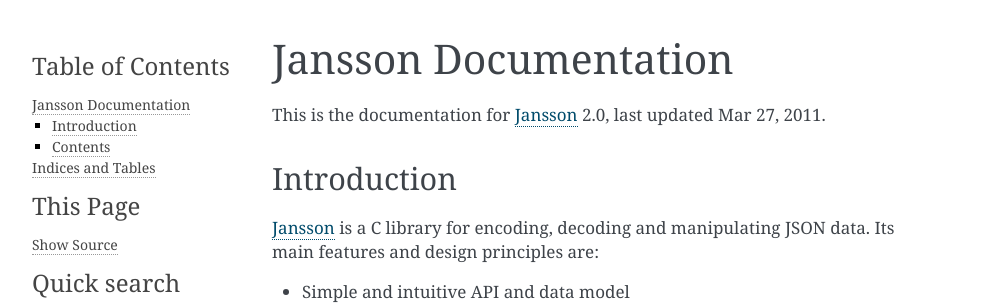
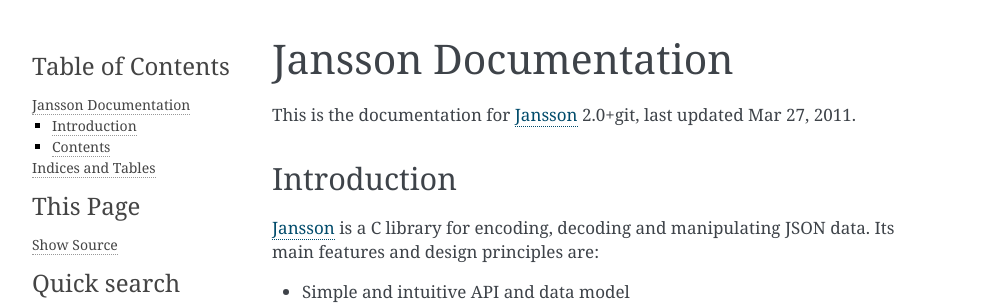
Before and after one commit to akheron/jansson, a Sphinx documentation site: the page built from doc/index.rst, in a window 1280 px wide. Shown: the top 305 px of the page, without its empty margins (148-1140 px from the left). Built offline with Sphinx 7.4.7, drawn with Linux system fonts in a browser that asks for light colours.

Commit message:
Set JANSSON_MICRO_VERSION to 255 (0xFF) for git master
Also, set documentation release to "2.0+git". This shows up in the
automatically built HTML documentation.

These changes makes it easier for library users to know that this
version is under development.

Closes GH-14.

```diff
--- a/doc/conf.py
+++ b/doc/conf.py
@@ -50,7 +50,7 @@
 # The short X.Y version.
 version = '2.0'
 # The full version, including alpha/beta/rc tags.
-release = '2.0'
+release = '2.0+git'
 
 # The language for content autogenerated by Sphinx. Refer to documentation
 # for a list of supported languages.
```
Also changed, not shown: 1 other file.
